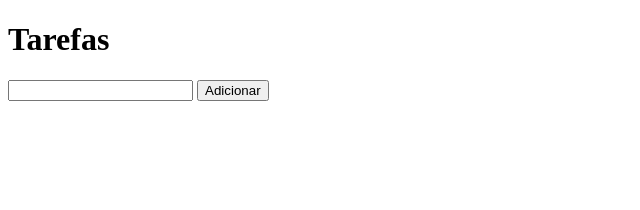
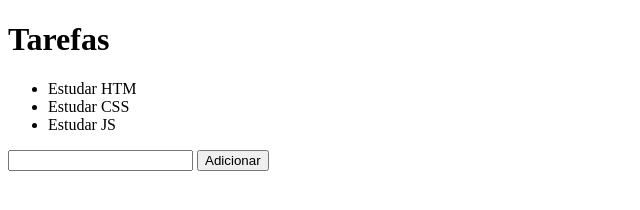
Before and after one commit to Victor-E-C-Santos/Lista-de-tarefas, a plain HTML site: page index.html in a window 1280 px wide. Shown: the whole page, without its empty margins (0-640 px from the left). Drawn offline with Linux system fonts and the light colour scheme.

Commit message:
add tarefas na array

```diff
--- a/index.html
+++ b/index.html
@@ -17,17 +17,27 @@
 
         // alteradores do estado da aplição
         function add() {
-            const ul = document.querySelector("ul")
             const input = document.querySelector("input")
             const tarefa = input.value
             tarefas.push(tarefa)
+            input.value = ""
+            render()
+        }
 
-            const li = document.createElement("li")
-            li.innerText = tarefa
-            ul.appendChild(li)
+        // mostrar estado na tela
+        function render() {
+            const ul = document.querySelector("ul")
+            ul.innerHTML = null
 
-            input.value = ""
+            tarefas.forEach(function (tarefa) {
+                const li = document.createElement("li")
+                li.innerText = tarefa
+                ul.appendChild(li)
+            })
+
         }
+        // iniciar
+        render()
     </script>
 </body>
 
```
